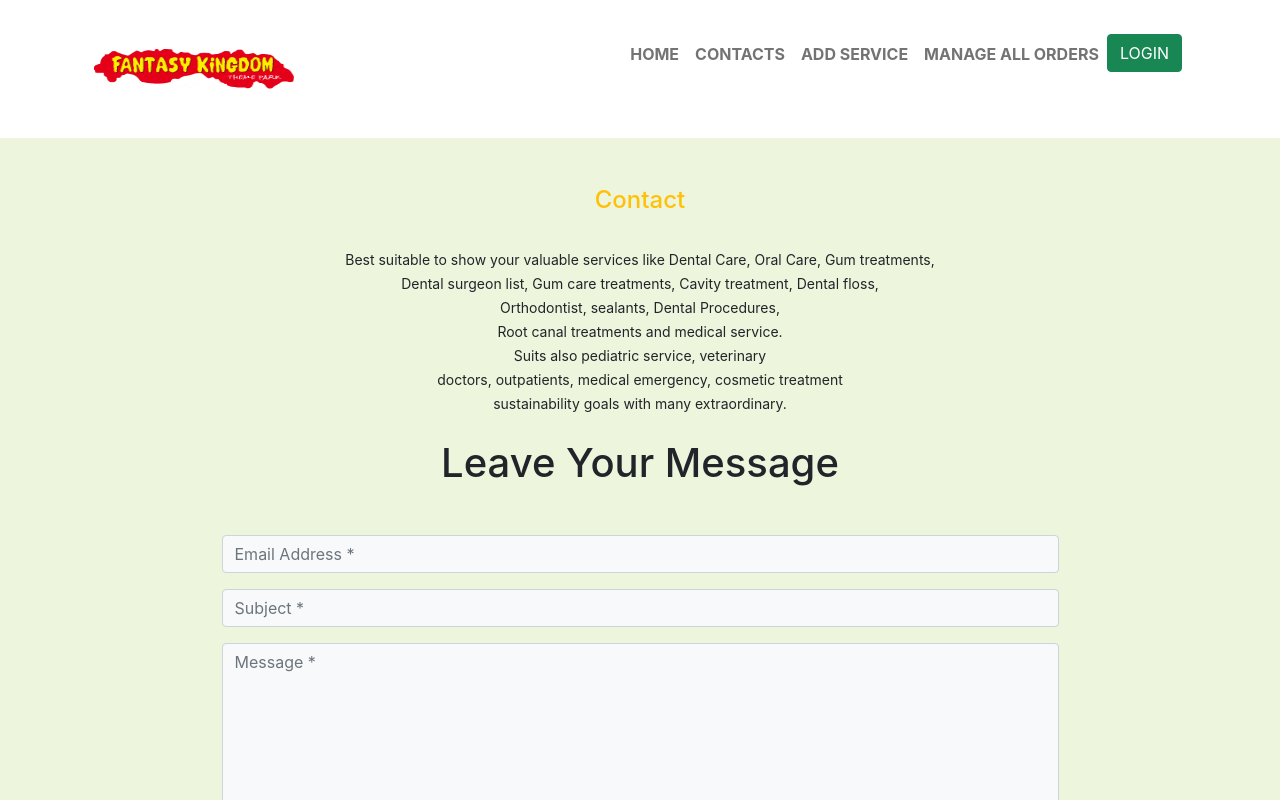
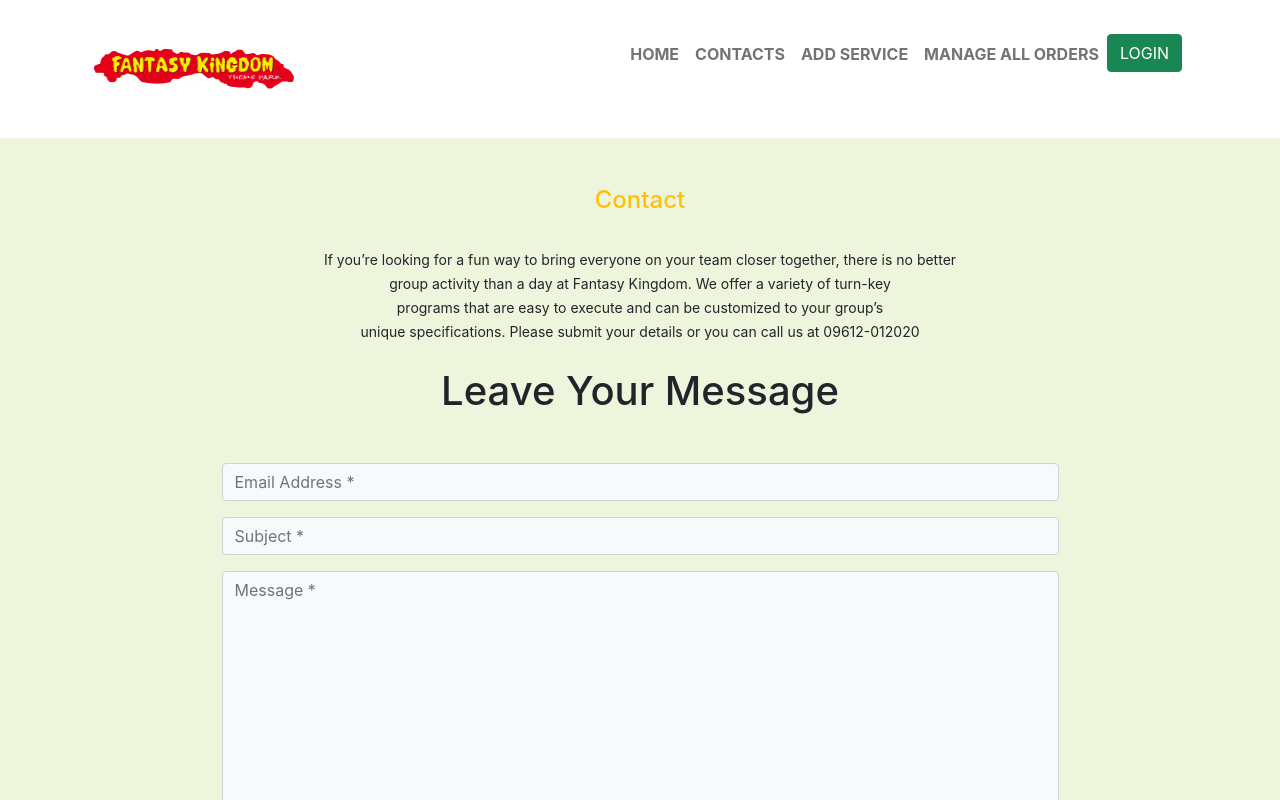
Before and after one commit to asraful-cse/fantasy-kingdom-client-side, a React (Create React App) app: page /contacts in a window 1280 px wide. Shown: the top 800 px of the page. Built offline with nearby package versions, Linux system fonts and the light colour scheme; no server answers.

Commit message:
spinner added

```diff
--- a/src/App.js
+++ b/src/App.js
@@ -1,7 +1,6 @@
 import React from "react";
 import { BrowserRouter as Router, Switch, Route } from "react-router-dom";
 import AddEvent from "./components/AddEvent/AddEvent";
-// import ApplyPage from "./components/ApplyPage/ApplyPage";
 import Contacts from "./components/Home/Contacts/Contacts";
 import Home from "./components/Home/Home/Home";
 import ManageOrder from "./components/ManageOrder/ManageOrder";
--- a/src/components/Home/Contacts/Contacts.js
+++ b/src/components/Home/Contacts/Contacts.js
@@ -1,29 +1,53 @@
-import React from 'react';
-import './Contacts.css'
+import React from "react";
+import "./Contacts.css";
 const Contacts = () => {
 	return (
 		<section className="contact  py-5">
 			<div className="container">
 				<div className="section-header text-center text-dark mb-5">
 					<h4 className="text-warning">Contact</h4> <br />
-                    <small className="text-center">Best suitable to show your valuable services like Dental Care, Oral Care, Gum treatments, <br />
-                        Dental surgeon list, Gum care treatments, Cavity treatment, Dental floss, <br /> Orthodontist, sealants, Dental Procedures,<br /> Root canal treatments and medical service. <br /> Suits also pediatric service, veterinary <br /> doctors, outpatients, medical emergency, cosmetic treatment <br /> sustainability goals with many extraordinary. </small>
+					<small className="text-center">
+						If you’re looking for a fun way to bring everyone on your team
+						closer together, there is no better <br /> group activity than a day
+						at Fantasy Kingdom. We offer a variety of turn-key <br /> programs
+						that are easy to execute and can be customized to your group’s{" "}
+						<br /> unique specifications. Please submit your details or you can
+						call us at 09612-012020
+					</small>
 					<br /> <br />
 					<h1>Leave Your Message</h1>
 				</div>
 				<div className="col-md-9 mx-auto ">
 					<form action="">
 						<div className="form-group mb-3">
-                            <input type="text" className="form-control bg-light text-dark" placeholder="Email Address *" />
+							<input
+								type="text"
+								className="form-control bg-light text-dark"
+								placeholder="Email Address *"
+							/>
 						</div>
 						<div className="form-group mb-3">
-                            <input type="text" className="form-control bg-light text-dark" placeholder="Subject *" />
+							<input
+								type="text"
+								className="form-control bg-light text-dark"
+								placeholder="Subject *"
+							/>
 						</div>
 						<div className="form-group mb-3">
-                            <textarea name="" className="form-control bg-light text-dark" id="" cols="30" rows="10" placeholder="Message *"></textarea>
+							<textarea
+								name=""
+								className="form-control bg-light text-dark"
+								id=""
+								cols="30"
+								rows="10"
+								placeholder="Message *"
+							></textarea>
 						</div>
 						<div className="form-group text-center">
-                            <button type="button" className="btn btn-lg btn-primary"> Submit </button>
+							<button type="button" className="btn btn-lg btn-primary">
+								{" "}
+								Submit{" "}
+							</button>
 						</div>
 					</form>
 				</div>
--- a/src/components/MyOrders/MyOrders.js
+++ b/src/components/MyOrders/MyOrders.js
@@ -49,7 +49,6 @@ const MyOrders = () => {
 							<div className=" border border p-2 m-2">
 								<strong>Email: {order?.email}</strong>
 								<br />
-
 								<p>
 									{order?.name} <br />{" "}
 									<small className="text-warning fs-4">{order?.price}</small>
--- a/src/components/ServiceDetail/ServiceDetail.js
+++ b/src/components/ServiceDetail/ServiceDetail.js
@@ -46,6 +46,13 @@ const ServiceDetail = () => {
 			>
 				services Details
 			</h2>
+			{data.length === 0 ? (
+				<div className="d-flex justify-content-center">
+					<div className="spinner-border" role="status">
+						<span className="visually-hidden">Loading...</span>
+					</div>
+				</div>
+			) : (
 				<div
 					className="card mb-3 container"
 					style={{ maxWidth: "100%", marginTop: "50px", textAlign: "center" }}
@@ -63,7 +70,9 @@ const ServiceDetail = () => {
 								<p className="card-title text-warning text-uppercase fw-bold">
 									{ExactIteam[0]?.name}{" "}
 								</p>
-							<small className="card-text">{ExactIteam[0]?.description}</small>{" "}
+								<small className="card-text">
+									{ExactIteam[0]?.description}
+								</small>{" "}
 								<br />
 								<br />
 								<strong className="card-text">
@@ -74,7 +83,9 @@ const ServiceDetail = () => {
 					</div>
 					<br />
 					<br />
-				<h2 style={{ color: "#417241bf", fontWeight: "900", fontSize: "40px" }}>
+					<h2
+						style={{ color: "#417241bf", fontWeight: "900", fontSize: "40px" }}
+					>
 						CLICK TO CONFIRM YOUR ORDER :
 					</h2>
 					<br />
@@ -111,6 +122,8 @@ const ServiceDetail = () => {
 					<br />
 					<br />
 				</div>
+			)}
+			;
 		</>
 	);
 };
```
Also changed, not shown: src/components/ApplyPage/ApplyPage.js (deleted, +0 -24 lines). Lines whose indentation alone changed are shown as unchanged.
